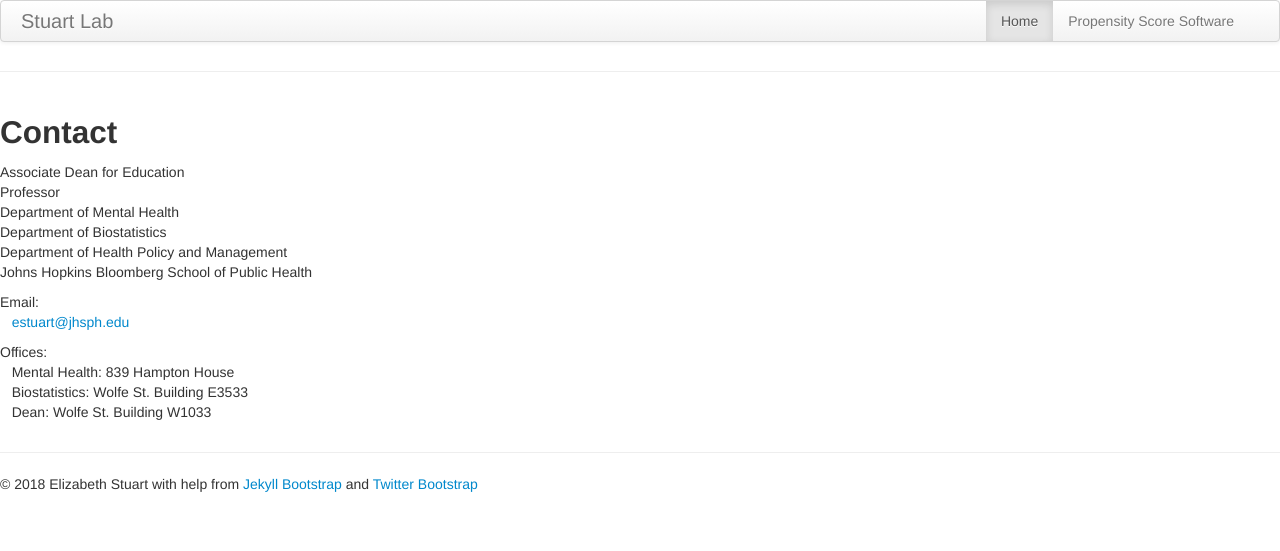
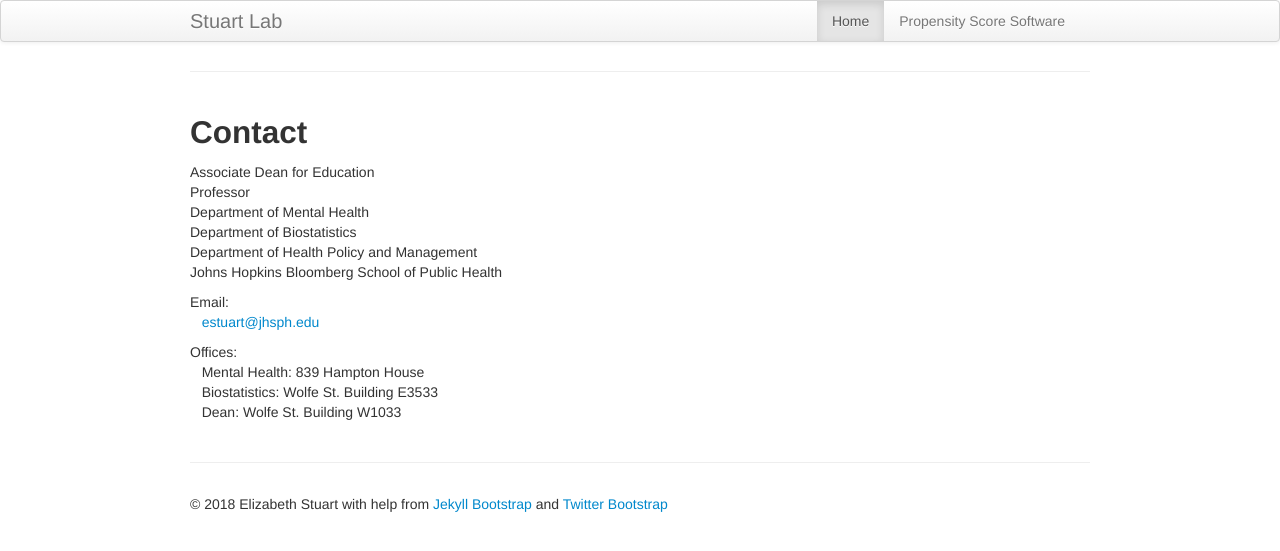
Before and after one commit to StuartRA/StuartRA.github.io, a Jekyll site: the page built from 00-index.md, in a window 1280 px wide. Shown: the top 551 px of the page. Built offline with Jekyll 4.4.1, drawn with Linux system fonts in a browser that asks for light colours.

Commit message:
Update style.css

```diff
--- a/assets/themes/twitter/css/style.css
+++ b/assets/themes/twitter/css/style.css
@@ -1,7 +1,9 @@
 /* Custom container */
-.container { }
+.container-narrow {
+  margin: 0 auto;
+  max-width: 900px; }
 
-.container > hr {
+.container-narrow > hr {
   margin: 30px 0; }
 
 .navbar .nav {
```
